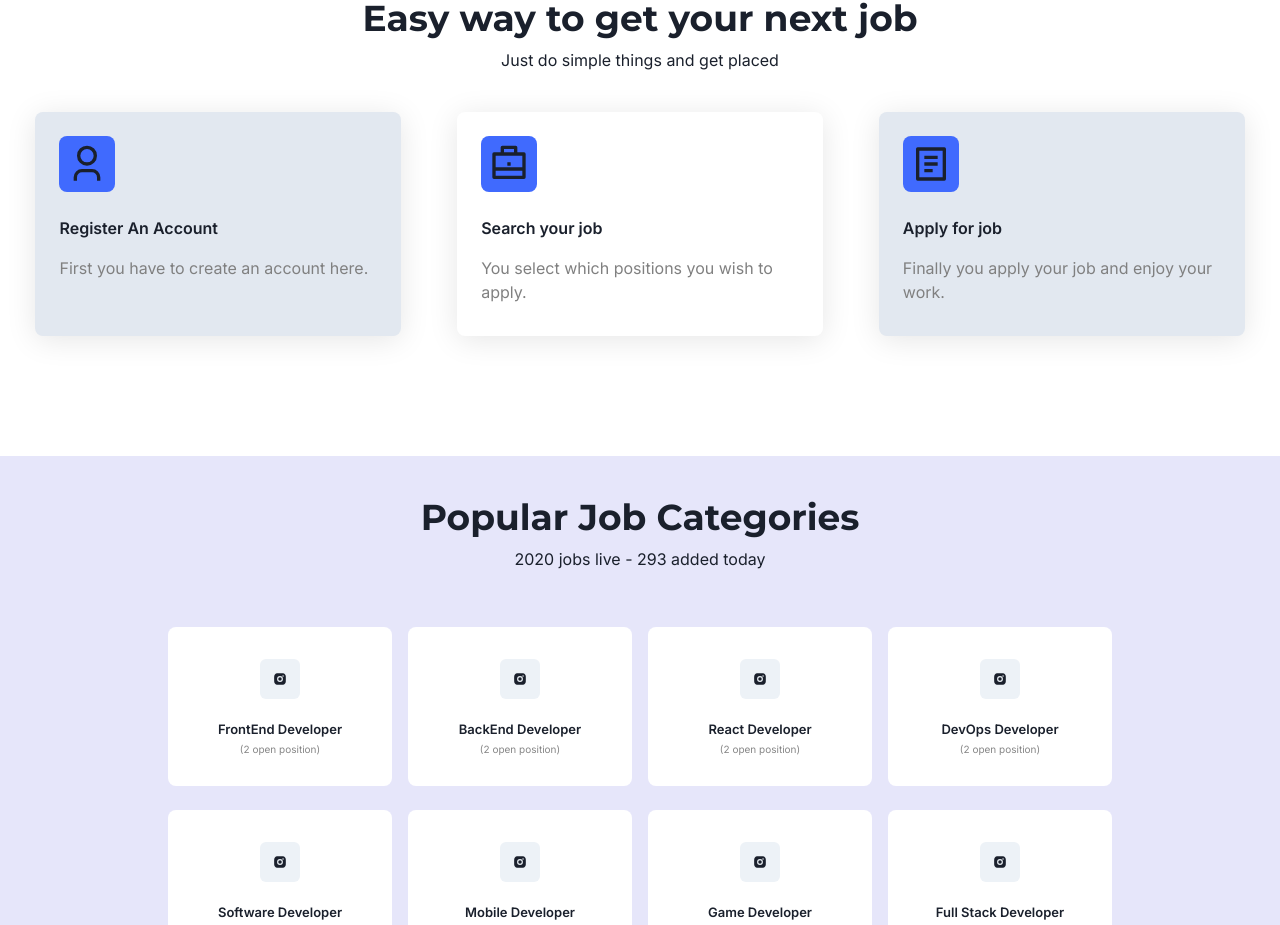
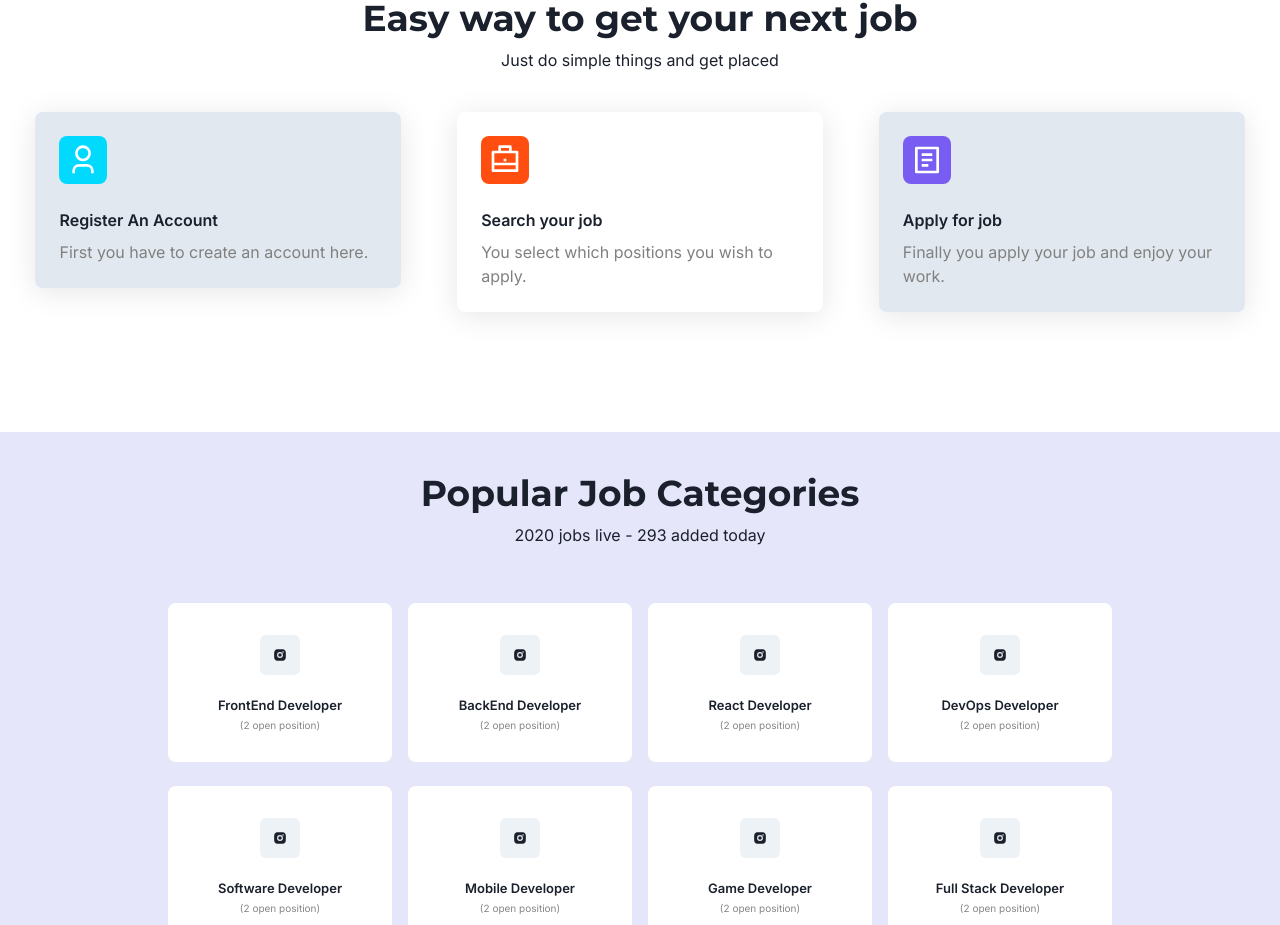
Before and after one commit to scopeseeker/scopeseeker-frontend, a Next.js app: page / in a window 1280 px wide. Shown: the part 1075-2000 px from the top of the page. Built offline with nearby package versions, Linux system fonts and the light colour scheme.

Commit message:
Style: Works section icon updated

```diff
--- a/component/sections/Works.jsx
+++ b/component/sections/Works.jsx
@@ -31,7 +31,7 @@ const Works = () => {
       >
         <VStack
           w={{ base: '100%', lg: 'calc(100%/3.5)' }}
-          h={'3xs'}
+          h={'min'}
           bg={'secondary.300'}
           boxShadow={'0 4px 30px rgba(0, 0, 0, 0.1)'}
           flexShrink={0}
@@ -40,12 +40,20 @@ const Works = () => {
           alignItems={'flex-start'}
         >
           <Flex direction={'column'}>
-            <Center p={2} w={14} h={14} bg={'brand.100'} ml={6} mt={6} borderRadius={8}>
-              <Icon name={'user'} width={'100%'} />
+            <Center
+              p={2}
+              w={12}
+              h={12}
+              bg={'#01DAFE'}
+              ml={6}
+              mt={6}
+              borderRadius={8}
+            >
+              <Icon name={'user'} width={'100%'} color={'white'} />
             </Center>
 
-            <Flex direction={'column'} m={6} gap={4}>
-              <Text as={'span'} fontWeight={'semibold'} fontSize={'md'} >
+            <Flex direction={'column'} m={6} gap={2}>
+              <Text as={'span'} fontWeight={'semibold'} fontSize={'md'}>
                 Register An Account
               </Text>
 
@@ -57,7 +65,7 @@ const Works = () => {
         </VStack>
         <VStack
           w={{ base: '100%', lg: 'calc(100%/3.5)' }}
-          h={'3xs'}
+          h={'min'}
           bg={'white'}
           boxShadow={'0 4px 30px rgba(0, 0, 0, 0.1)'}
           flexShrink={0}
@@ -66,12 +74,20 @@ const Works = () => {
           alignItems={'flex-start'}
         >
           <Flex direction={'column'}>
-            <Center p={2} w={14} h={14} bg={'brand.100'} ml={6} mt={6} borderRadius={8}>
-              <Icon name={'case'} width={'100%'} />
+            <Center
+              p={2}
+              w={12}
+              h={12}
+              bg={'#ff4e0f'}
+              ml={6}
+              mt={6}
+              borderRadius={8}
+            >
+              <Icon name={'case'} width={'100%'} color={'white'} />
             </Center>
 
-            <Flex direction={'column'} m={6} gap={4}>
-              <Text as={'span'} fontWeight={'semibold'} fontSize={'md'} >
+            <Flex direction={'column'} m={6} gap={2}>
+              <Text as={'span'} fontWeight={'semibold'} fontSize={'md'}>
                 Search your job
               </Text>
 
@@ -83,7 +99,7 @@ const Works = () => {
         </VStack>
         <VStack
           w={{ base: '100%', lg: 'calc(100%/3.5)' }}
-          h={'3xs'}
+          h={'min'}
           bg={'secondary.300'}
           boxShadow={'0 4px 30px rgba(0, 0, 0, 0.1)'}
           flexShrink={0}
@@ -92,12 +108,20 @@ const Works = () => {
           alignItems={'flex-start'}
         >
           <Flex direction={'column'}>
-            <Center p={2} w={14} h={14} bg={'brand.100'} ml={6} mt={6} borderRadius={8}>
-              <Icon name={'form'} width={'100%'} />
+            <Center
+              p={2}
+              w={12}
+              h={12}
+              bg={'#795CF1'}
+              ml={6}
+              mt={6}
+              borderRadius={8}
+            >
+              <Icon name={'form'} width={'100%'} color={'white'} />
             </Center>
 
-            <Flex direction={'column'} m={6} gap={4}>
-              <Text as={'span'} fontWeight={'semibold'} fontSize={'md'} >
+            <Flex direction={'column'} m={6} gap={2}>
+              <Text as={'span'} fontWeight={'semibold'} fontSize={'md'}>
                 Apply for job
               </Text>
 
@@ -107,7 +131,6 @@ const Works = () => {
             </Flex>
           </Flex>
         </VStack>
-
       </Flex>
     </Box>
   );
--- a/constant/IconLibrary.ts
+++ b/constant/IconLibrary.ts
@@ -54,8 +54,8 @@ export const IconLibrary: IconObjType = {
 		path: "M19.417 6.679C20.447 7.773 21 9 21 10.989c0 3.5-2.457 6.637-6.03 8.188l-.893-1.378c3.335-1.804 3.987-4.145 4.247-5.621-.537.278-1.24.375-1.929.311-1.804-.167-3.226-1.648-3.226-3.489a3.5 3.5 0 0 1 3.5-3.5c1.073 0 2.099.49 2.748 1.179zm-10 0C10.447 7.773 11 9 11 10.989c0 3.5-2.457 6.637-6.03 8.188l-.893-1.378c3.335-1.804 3.987-4.145 4.247-5.621-.537.278-1.24.375-1.929.311C4.591 12.322 3.17 10.841 3.17 9a3.5 3.5 0 0 1 3.5-3.5c1.073 0 2.099.49 2.748 1.179z"
 	},
 	"user": {
-        path: "M20 22h-2v-2a3 3 0 0 0-3-3H9a3 3 0 0 0-3 3v2H4v-2a5 5 0 0 1 5-5h6a5 5 0 0 1 5 5v2zm-8-9a6 6 0 1 1 0-12 6 6 0 0 1 0 12zm0-2a4 4 0 1 0 0-8 4 4 0 0 0 0 8z"
-	},
+       path: "M20 22h-2v-2a3 3 0 0 0-3-3H9a3 3 0 0 0-3 3v2H4v-2a5 5 0 0 1 5-5h6a5 5 0 0 1 5 5v2zm-8-9a6 6 0 1 1 0-12 6 6 0 0 1 0 12zm0-2a4 4 0 1 0 0-8 4 4 0 0 0 0 8z"
+	           	},
 	"case": {
 		path: "M7 5V2a1 1 0 0 1 1-1h8a1 1 0 0 1 1 1v3h4a1 1 0 0 1 1 1v14a1 1 0 0 1-1 1H3a1 1 0 0 1-1-1V6a1 1 0 0 1 1-1h4zM4 16v3h16v-3H4zm0-2h16V7H4v7zM9 3v2h6V3H9zm2 8h2v2h-2v-2z"
 	},
```
